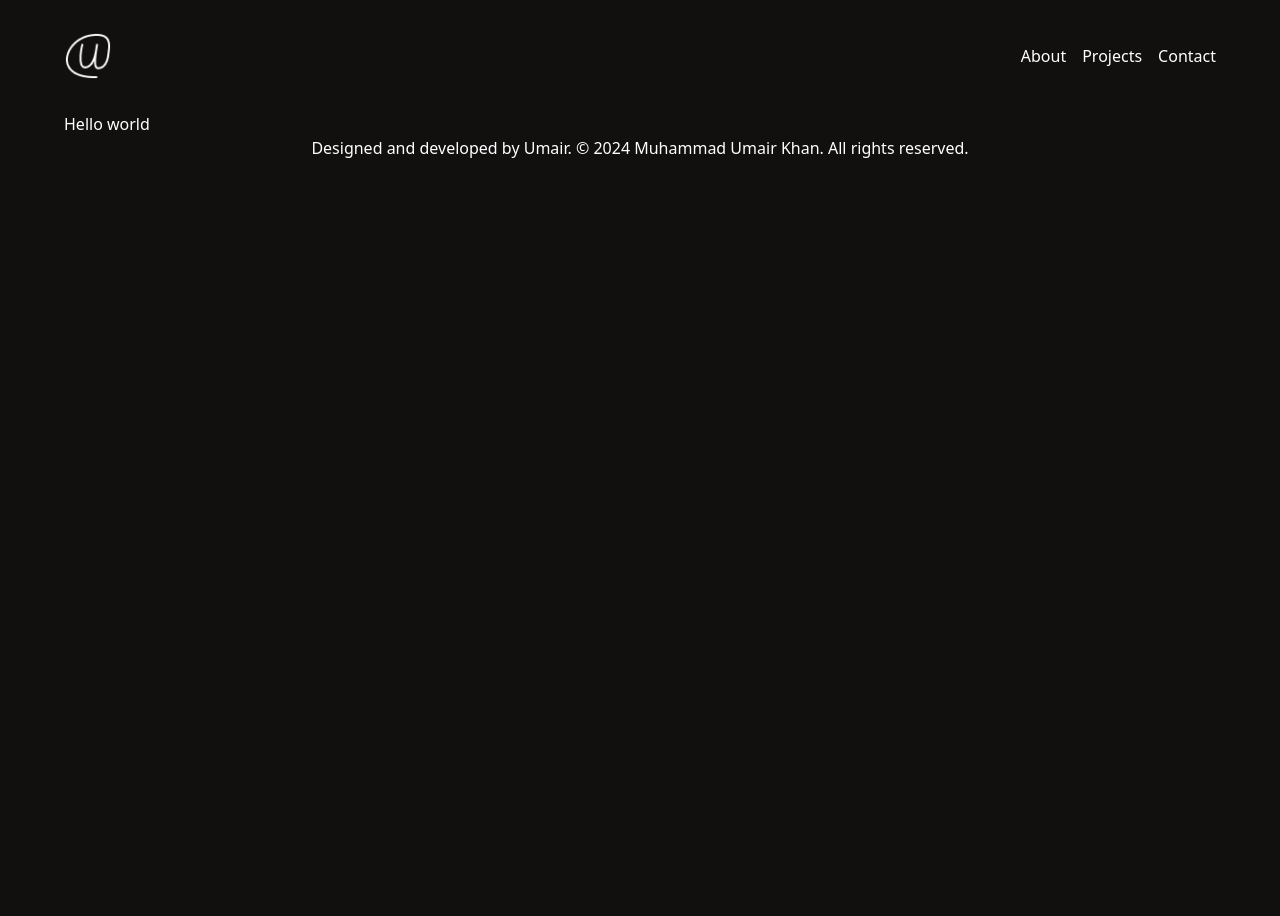
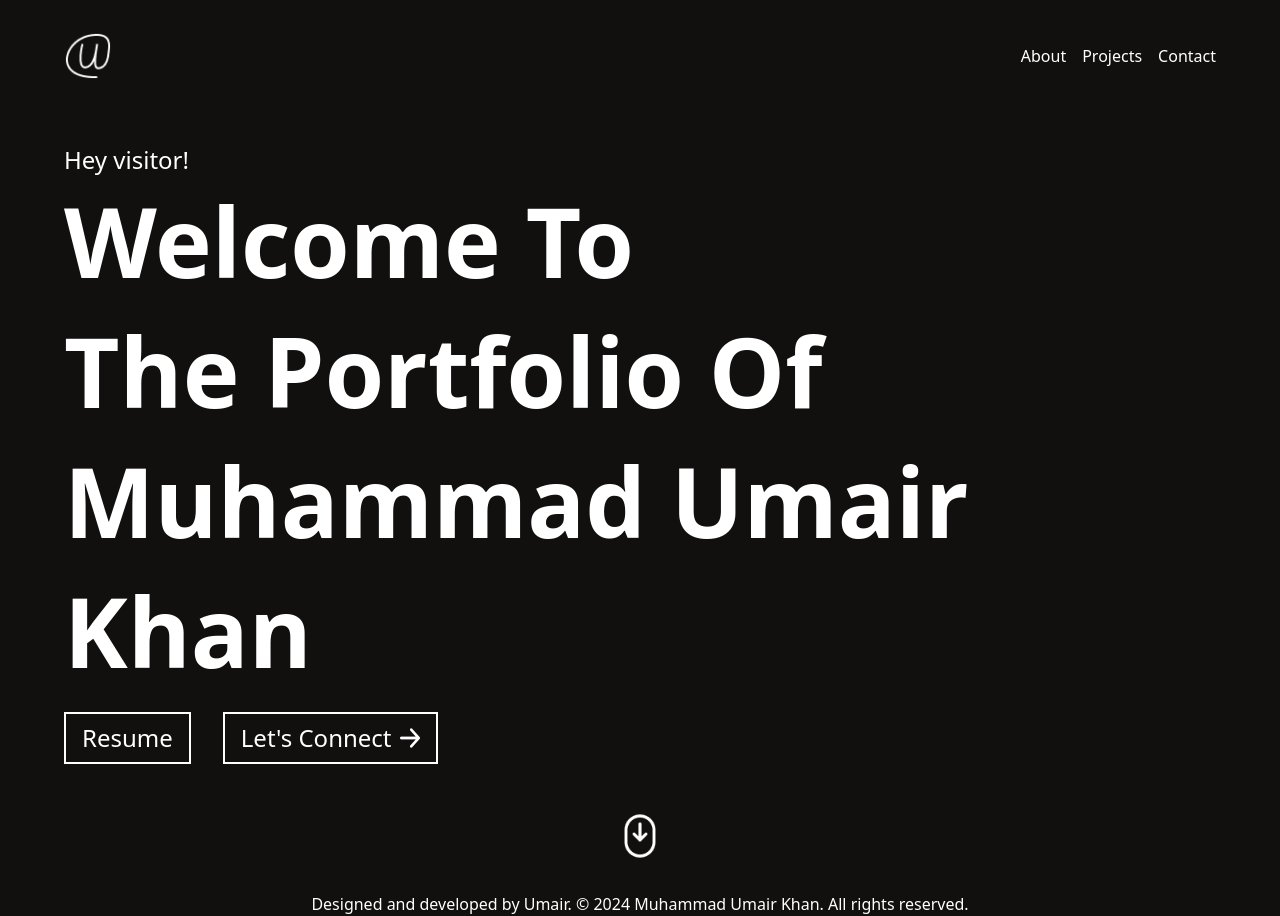
Before and after one commit to itzUmair/portfolio, a Next.js app: page / in a window 1280 px wide. Before the commit the page ends 800 px from the top, so only its background shows below. Built offline with nearby package versions, Linux system fonts and the light colour scheme.

Commit message:
feat(app): added hero section

```diff
--- a/app/page.tsx
+++ b/app/page.tsx
@@ -1,5 +1,9 @@
+import Hero from "@/components/Hero";
+
 export default function Home() {
   return (
-    <h1>Hello world</h1>
+    <main className="w-full">
+      <Hero />
+    </main>
   );
 }
--- /dev/null
+++ b/components/Button.tsx
@@ -0,0 +1,17 @@
+import Image from "next/image"
+
+export default function Button({content, image} : {content: string, image?: string}) {
+  return (
+    <button className="border-2 border-white px-4 py-2 flex items-center gap-x-2 text-xl lg:text-2xl">
+      {content}
+
+      {image && <Image
+        src={image}
+        alt="&rarr;"
+        width={20}
+        height={20}
+        className="rotate-90 w-3 h-3 lg:w-5 lg:h-5"
+      />}
+    </button>
+  )
+}
--- /dev/null
+++ b/components/Hero.tsx
@@ -0,0 +1,18 @@
+import Button from "./Button";
+import Image from "next/image";
+
+export default function Hero() {
+  return (
+    <section className="mt-16">
+      <h2 className="text-xl lg:text-2xl">Hey visitor!</h2>
+      <h1 className="font-bold text-4xl md:text-6xl lg:text-8xl leading-[60px] md:leading-[80px] lg:leading-[130px]">Welcome To <br /> The Portfolio Of <br /> Muhammad Umair Khan</h1>
+      <div className="flex gap-x-8 my-4">
+        <Button content="Resume"/>
+        <Button content="Let&apos;s Connect" image="/arrow.png"/>
+      </div>
+      <div className="flex justify-center">
+        <button className="my-8"><Image src="/scroll-icon.png" alt="scroll" width={50} height={50} className="w-9 h-9 lg:w-12 lg:h-12" /></button>
+      </div>
+    </section>
+  )
+}
```
Also changed, not shown: public/arrow.png (added).
